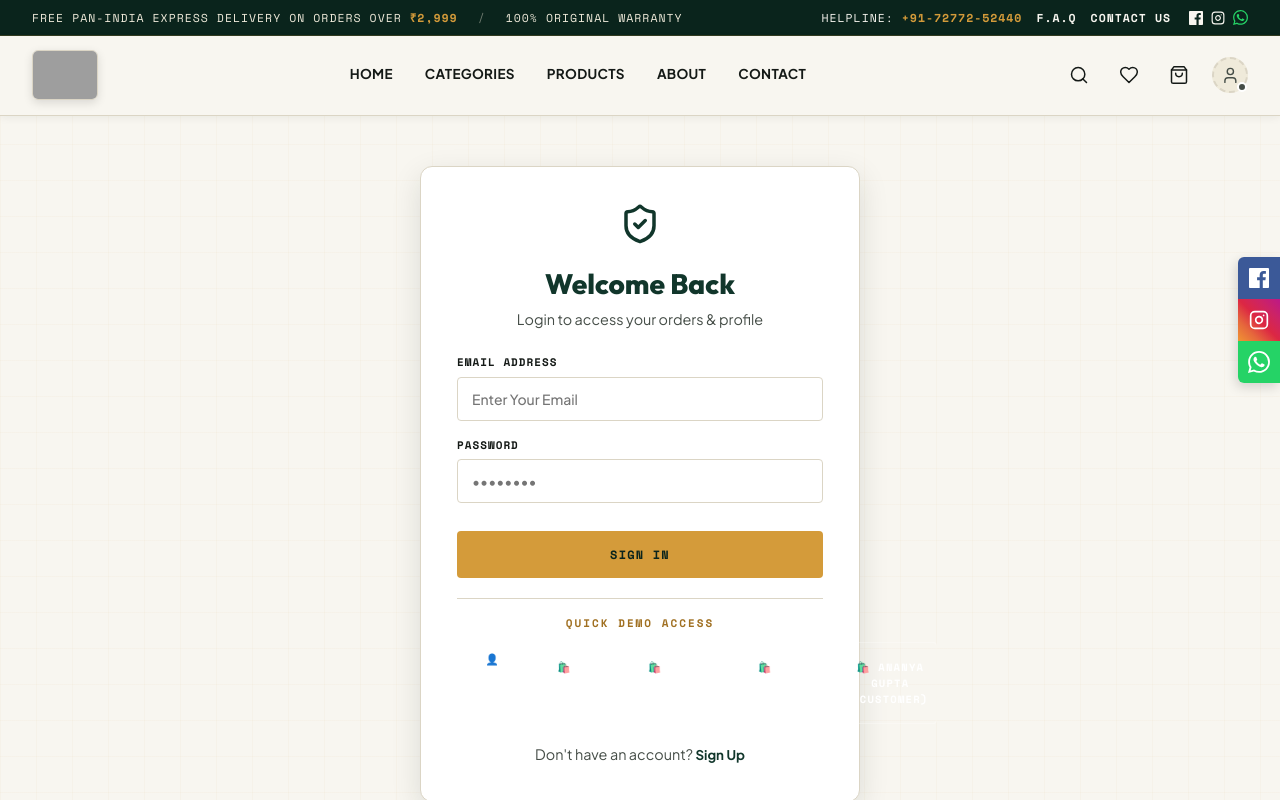
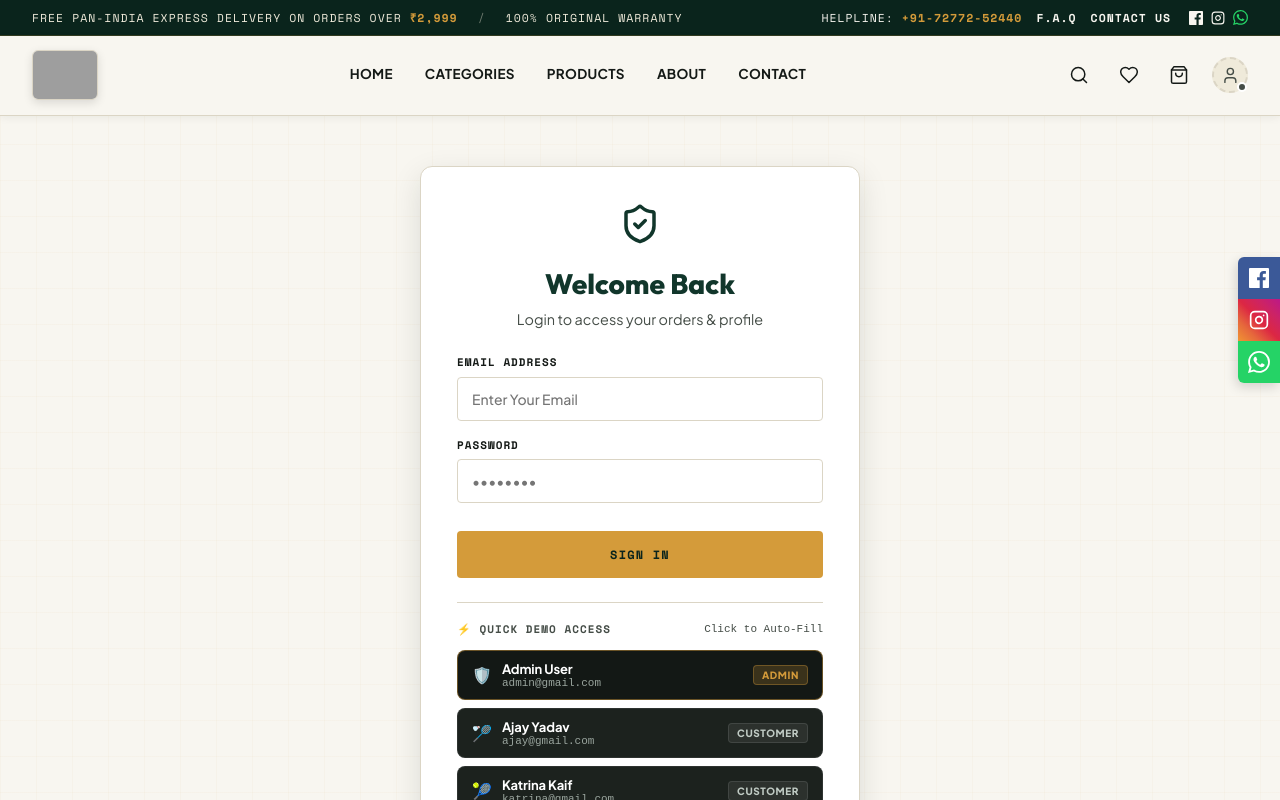
Before and after one commit to iam-techbrain/commerce-core-frontend, a React (Vite) app: page /login in a window 1280 px wide. Shown: the top 800 px of the page. Built offline with nearby package versions, Linux system fonts and the light colour scheme; no server answers; grey boxes are pictures that could not be loaded; the HTML template or start-up script is replaced by a standard one.

Commit message:
feat: update LoginPage component and rebuild distribution assets

```diff
--- a/src/pages/LoginPage.jsx
+++ b/src/pages/LoginPage.jsx
@@ -207,52 +207,81 @@ const LoginPage = () => {
         </form>
 
         {/* Demo Fast Login Buttons */}
+        {/* Demo Fast Login Buttons */}
         {isLoginTab && (
-          <div style={{ marginTop: '20px', paddingTop: '16px', borderTop: '1px solid var(--line)' }}>
-            <span className="eyebrow" style={{ display: 'block', textAlign: 'center', marginBottom: '10px' }}>
-              Quick Demo Access
-            </span>
-            <div style={{ display: 'flex', gap: '8px' }}>
-              <button
-                type="button"
-                className="btn btn-outline"
-                style={{ flex: 1, padding: '8px', fontSize: '10.5px', justifyContent: 'center', color: 'var(--pitch)', borderColor: 'var(--line)', background: 'var(--parchment)' }}
-                onClick={() => fillCredentials('admin@gmail.com', '123456')}
-              >
-                👤 Admin User (Admin)
-              </button>
-              <button
-                type="button"
-                className="btn btn-outline"
-                style={{ flex: 1, padding: '8px', fontSize: '10.5px', justifyContent: 'center', color: 'var(--pitch)', borderColor: 'var(--line)', background: 'var(--parchment)' }}
-                onClick={() => fillCredentials('ajay@gmail.com', '123456')}
-              >
-                🛍️ Ajay Yadav (Customer)
-              </button>
-              <button
-                type="button"
-                className="btn btn-outline"
-                style={{ flex: 1, padding: '8px', fontSize: '10.5px', justifyContent: 'center', color: 'var(--pitch)', borderColor: 'var(--line)', background: 'var(--parchment)' }}
-                onClick={() => fillCredentials('katrina@gmail.com', '123456')}
-              >
-                🛍️ Katrina Kaif (Customer)
-              </button>
-              <button
-                type="button"
-                className="btn btn-outline"
-                style={{ flex: 1, padding: '8px', fontSize: '10.5px', justifyContent: 'center', color: 'var(--pitch)', borderColor: 'var(--line)', background: 'var(--parchment)' }}
-                onClick={() => fillCredentials('rohan@gmail.com', '123456')}
-              >
-                🛍️ Rohan Verma (Customer)
-              </button>
-              <button
-                type="button"
-                className="btn btn-outline"
-                style={{ flex: 1, padding: '8px', fontSize: '10.5px', justifyContent: 'center', color: 'var(--pitch)', borderColor: 'var(--line)', background: 'var(--parchment)' }}
-                onClick={() => fillCredentials('ananya@gmail.com', '123456')}
-              >
-                🛍️ Ananya Gupta (Customer)
-              </button>
+          <div style={{ marginTop: '24px', paddingTop: '18px', borderTop: '1px solid var(--line)' }}>
+            <div style={{ display: 'flex', alignItems: 'center', justifyContent: 'space-between', marginBottom: '12px' }}>
+              <span className="eyebrow" style={{ fontSize: '11px', letterSpacing: '1px', color: 'var(--ink-soft)' }}>
+                ⚡ Quick Demo Access
+              </span>
+              <span style={{ fontSize: '11px', color: 'var(--ink-soft)', fontFamily: 'monospace' }}>
+                Click to Auto-Fill
+              </span>
+            </div>
+
+            <div style={{ display: 'flex', flexDirection: 'column', gap: '8px' }}>
+              {[
+                { name: 'Admin User', role: 'ADMIN', email: 'admin@gmail.com', pass: '123456', icon: '🛡️', isAdmin: true },
+                { name: 'Ajay Yadav', role: 'CUSTOMER', email: 'ajay@gmail.com', pass: '123456', icon: '🏸' },
+                { name: 'Katrina Kaif', role: 'CUSTOMER', email: 'katrina@gmail.com', pass: '123456', icon: '🎾' },
+                { name: 'Rohan Verma', role: 'CUSTOMER', email: 'rohan@gmail.com', pass: '123456', icon: '🏏' },
+                { name: 'Ananya Gupta', role: 'CUSTOMER', email: 'ananya@gmail.com', pass: '123456', icon: '🏃‍♀️' }
+              ].map((acc) => (
+                <button
+                  key={acc.email}
+                  type="button"
+                  onClick={() => fillCredentials(acc.email, acc.pass)}
+                  style={{
+                    display: 'flex',
+                    alignItems: 'center',
+                    justifyContent: 'space-between',
+                    width: '100%',
+                    padding: '10px 14px',
+                    borderRadius: '8px',
+                    background: acc.isAdmin ? '#131815' : '#1c221e',
+                    border: acc.isAdmin ? '1px solid rgba(212, 155, 58, 0.45)' : '1px solid rgba(255, 255, 255, 0.08)',
+                    color: '#f4f5f3',
+                    cursor: 'pointer',
+                    transition: 'all 0.2s ease',
+                    textAlign: 'left'
+                  }}
+                  onMouseEnter={(e) => {
+                    e.currentTarget.style.background = acc.isAdmin ? '#19201b' : '#252d27';
+                    e.currentTarget.style.transform = 'translateY(-1px)';
+                  }}
+                  onMouseLeave={(e) => {
+                    e.currentTarget.style.background = acc.isAdmin ? '#131815' : '#1c221e';
+                    e.currentTarget.style.transform = 'none';
+                  }}
+                >
+                  <div style={{ display: 'flex', alignItems: 'center', gap: '10px' }}>
+                    <span style={{ fontSize: '16px' }}>{acc.icon}</span>
+                    <div>
+                      <div style={{ fontSize: '13px', fontWeight: 700, color: '#ffffff', letterSpacing: '-0.01em' }}>
+                        {acc.name}
+                      </div>
+                      <div style={{ fontSize: '11px', color: '#9aa59e', fontFamily: 'monospace' }}>
+                        {acc.email}
+                      </div>
+                    </div>
+                  </div>
+
+                  <span
+                    style={{
+                      fontSize: '10px',
+                      fontWeight: 800,
+                      letterSpacing: '0.6px',
+                      padding: '3px 8px',
+                      borderRadius: '4px',
+                      background: acc.isAdmin ? 'rgba(212, 155, 58, 0.2)' : 'rgba(255, 255, 255, 0.07)',
+                      color: acc.isAdmin ? 'var(--gold)' : '#c0cbc4',
+                      border: acc.isAdmin ? '1px solid rgba(212, 155, 58, 0.35)' : '1px solid rgba(255, 255, 255, 0.1)'
+                    }}
+                  >
+                    {acc.role}
+                  </span>
+                </button>
+              ))}
             </div>
           </div>
         )}
```
Also changed, not shown: 3 other files (tests, documents, lock files or other folders).
